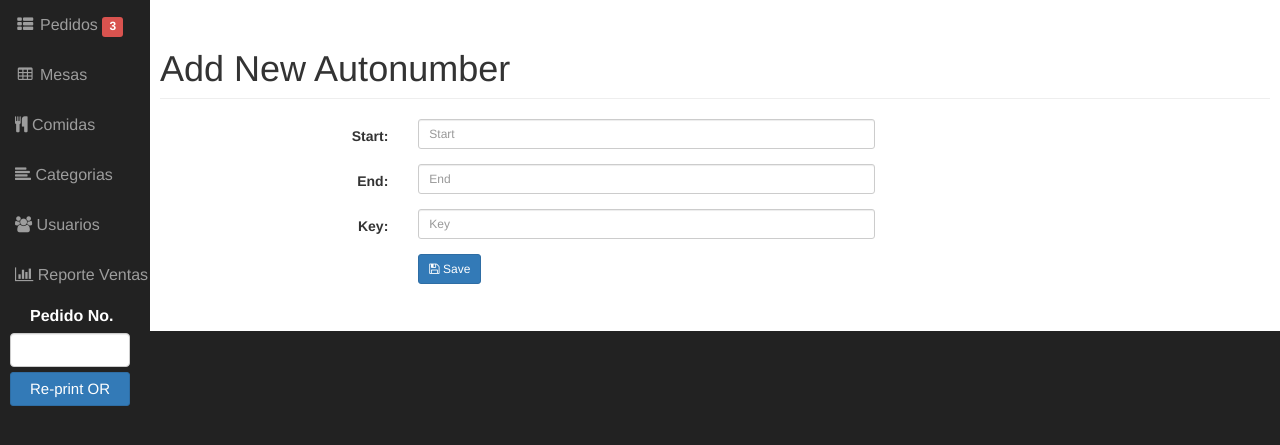
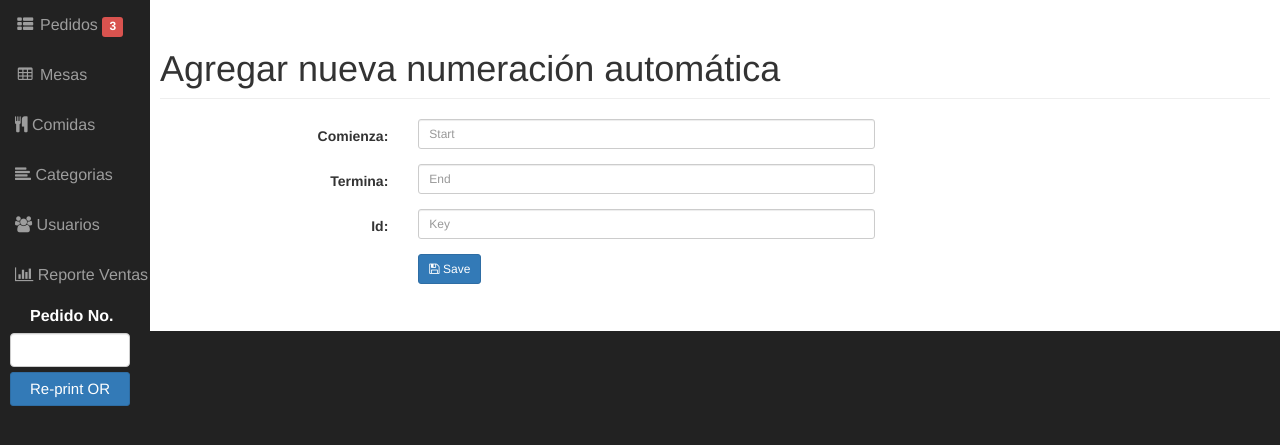
Before and after one commit to percy-cy10/Ordering, a PHP site: page /admin/autonumber/index.php?view=add in a window 1280 px wide. Shown: the part 51-496 px from the top of the page. Run offline with PHP 8.4, Linux system fonts and the light colour scheme; the visitor is signed in with stand-in values (Sample User, id 1); data comes from the database, SQL or seed files in the repository.

Commit message:
faraon 2

```diff
--- a/admin/autonumber/add.php
+++ b/admin/autonumber/add.php
@@ -9,14 +9,14 @@
 
            <div class="row">
          <div class="col-lg-12">
-            <h1 class="page-header">Add New Autonumber</h1>
+            <h1 class="page-header">Agregar nueva numeración automática</h1>
           </div>
           <!-- /.col-lg-12 -->
        </div>
                   <div class="form-group">
                     <div class="col-md-8">
                       <label class="col-md-4 control-label" for=
-                      "AUTOSTART">Start:</label>
+                      "AUTOSTART">Comienza:</label>
 
                       <div class="col-md-8">
                          <input class="form-control input-sm" id="AUTOSTART" name="AUTOSTART" placeholder=
@@ -28,7 +28,7 @@
                    <div class="form-group">
                     <div class="col-md-8">
                       <label class="col-md-4 control-label" for=
-                      "AUTOEND">End:</label>
+                      "AUTOEND">Termina:</label>
 
                       <div class="col-md-8">
                          <input class="form-control input-sm" id="AUTOEND" name="AUTOEND" placeholder=
@@ -40,7 +40,7 @@
                      <div class="form-group">
                     <div class="col-md-8">
                       <label class="col-md-4 control-label" for=
-                      "AUTOKEY">Key:</label>
+                      "AUTOKEY">Id:</label>
 
                       <div class="col-md-8">
                          <input class="form-control input-sm" id="AUTOKEY" name="AUTOKEY" placeholder=
--- a/admin/autonumber/edit.php
+++ b/admin/autonumber/edit.php
@@ -13,14 +13,14 @@
 
             <div class="row">
          <div class="col-lg-12">
-            <h1 class="page-header">Update Autonumber</h1>
+            <h1 class="page-header">Actualizar numeración automática</h1>
           </div>
           <!-- /.col-lg-12 -->
        </div>
                   <div class="form-group">
                     <div class="col-md-8">
                       <label class="col-md-4 control-label" for=
-                      "AUTOSTART">Start:</label>
+                      "AUTOSTART">Comienza:</label>
 
                       <div class="col-md-8">
                       <input  type="hidden" name="AUTOKEY" id="AUTOKEY" value="<?php  echo $singleauto->AUTOKEY; ?>">
@@ -33,7 +33,7 @@
                    <div class="form-group">
                     <div class="col-md-8">
                       <label class="col-md-4 control-label" for=
-                      "AUTOEND">End:</label>
+                      "AUTOEND">Termina:</label>
 
                       <div class="col-md-8">
                          <input class="form-control input-sm" id="AUTOEND" name="AUTOEND" placeholder=
--- a/admin/autonumber/list.php
+++ b/admin/autonumber/list.php
@@ -5,7 +5,7 @@
 ?>
 	<div class="row">
        	 <div class="col-lg-12">
-            <h1 class="page-header">List of Autonumber  <a href="index.php?view=add" class="btn btn-primary btn-xs  ">  <i class="fa fa-plus-circle fw-fa"></i> New</a>  </h1>
+            <h1 class="page-header">Lista de Autonumeración  <a href="index.php?view=add" class="btn btn-primary btn-xs  ">  <i class="fa fa-plus-circle fw-fa"></i> New</a>  </h1>
        		</div>
         	<!-- /.col-lg-12 -->
    		 </div>
@@ -18,7 +18,7 @@
 				  		<!-- <th>No.</th> -->
 				  		<th>
 				  		 <!-- <input type="checkbox" name="chkall" id="chkall" onclick="return checkall('selector[]');">  -->
-				  		 Autonumber</th>
+				  		 Autonumeración</th>
 				  		  <th>Key</th>
 				  		 <th width="10%" align="center">Action</th>
 				  	</tr>
```
